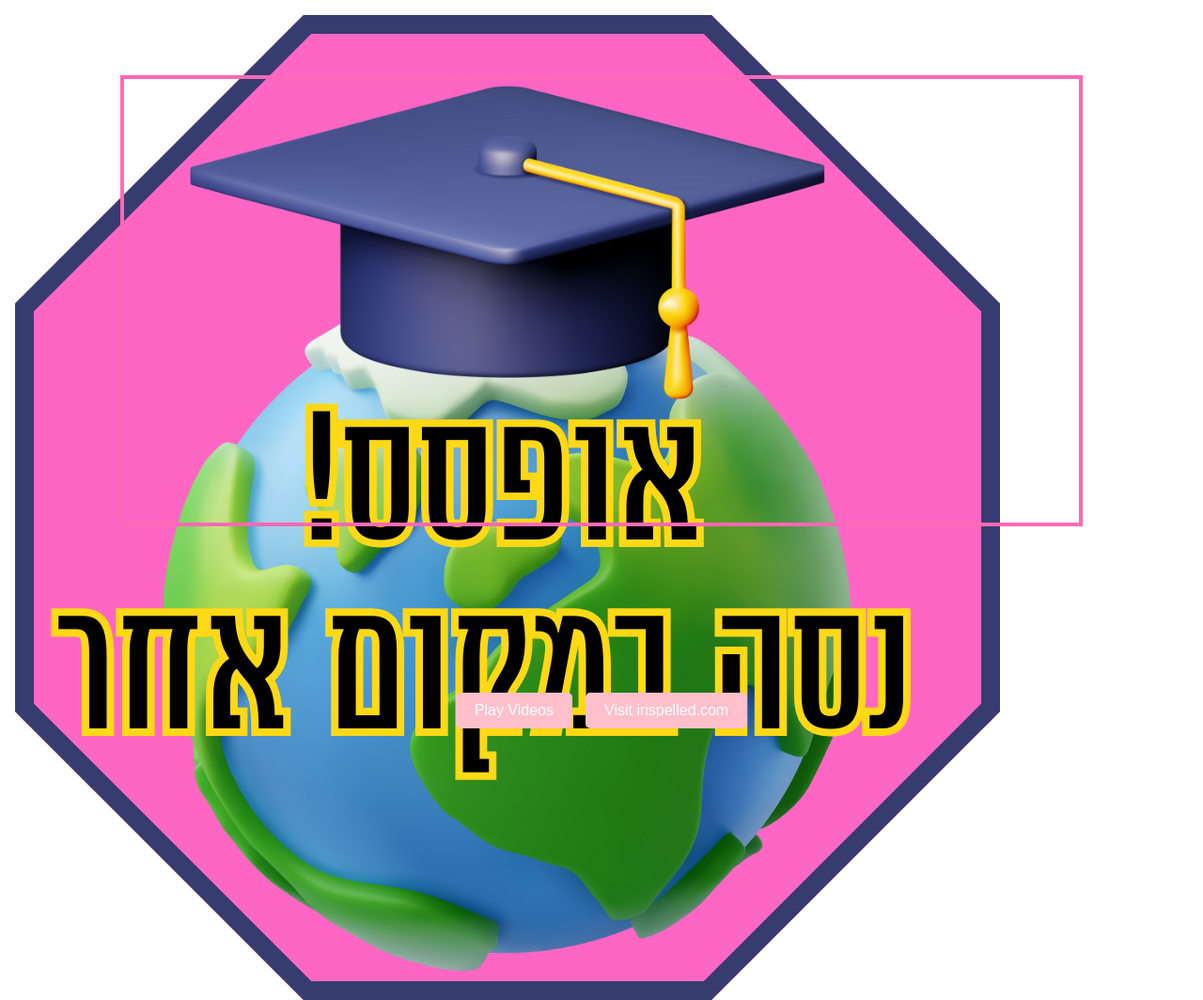
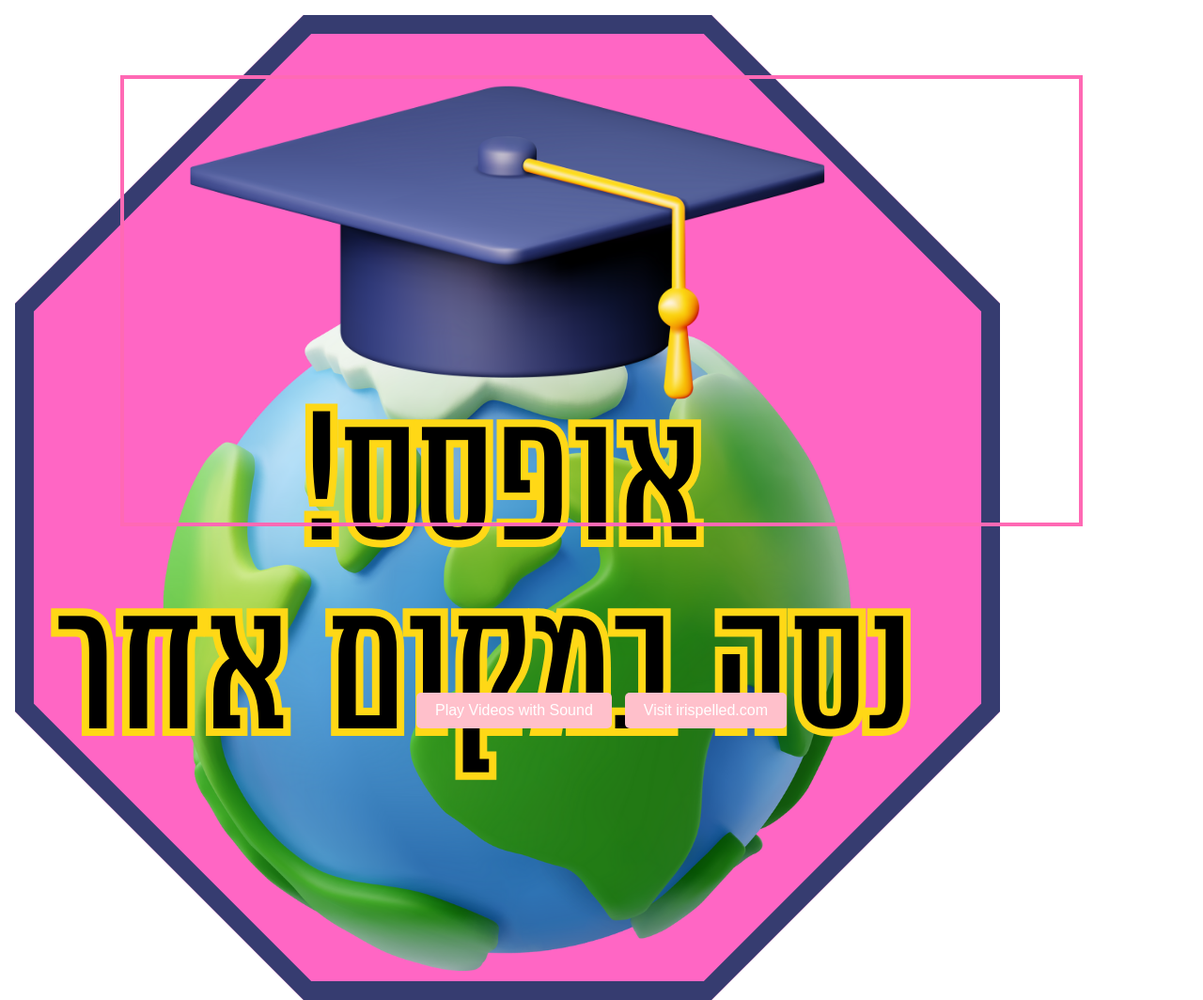
Before and after one commit to IrisPelled/experimentvideo, a plain HTML site: page index.html in a window 1280 px wide. Shown: the top 1064 px of the page at 94% size. Drawn offline with Linux system fonts and the light colour scheme.

Commit message:
Update index.html

```diff
--- a/index.html
+++ b/index.html
@@ -122,7 +122,7 @@
 
     <!-- Buttons for actions -->
     <div class="button-container">
-        <button class="play-videos-button" onclick="playVideos()">Play Videos</button>
+        <button class="play-videos-button" onclick="playVideos()">Play Videos with Sound</button>
         <button class="visit-site-button" onclick="window.open('https://irispelled.com', '_blank');">Visit irispelled.com</button>
     </div>
 
```
